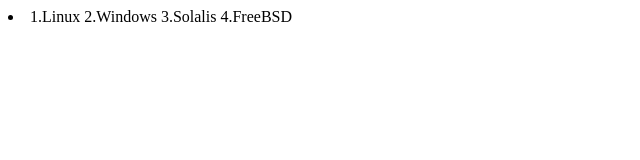
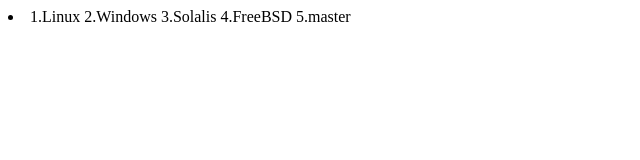
Before and after one commit to kara1682/717python, a plain HTML site: page index.html in a window 1280 px wide. Shown: the full height of the page, 0-640 px from the left. Drawn offline with Linux system fonts and the light colour scheme.

Commit message:
Add master in index.html

```diff
--- a/index.html
+++ b/index.html
@@ -6,6 +6,7 @@
             2.Windows
             3.Solalis
             4.FreeBSD
+            5.master
         </li>
     </body>
 </html>
```
